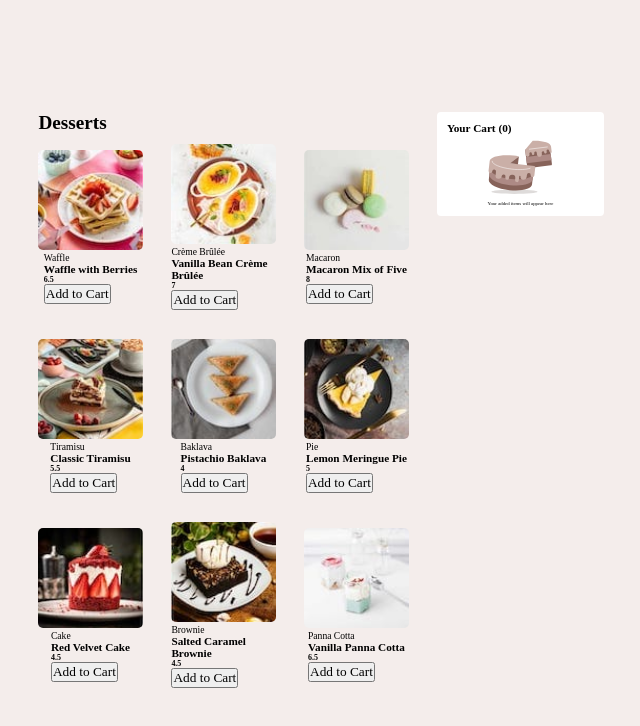
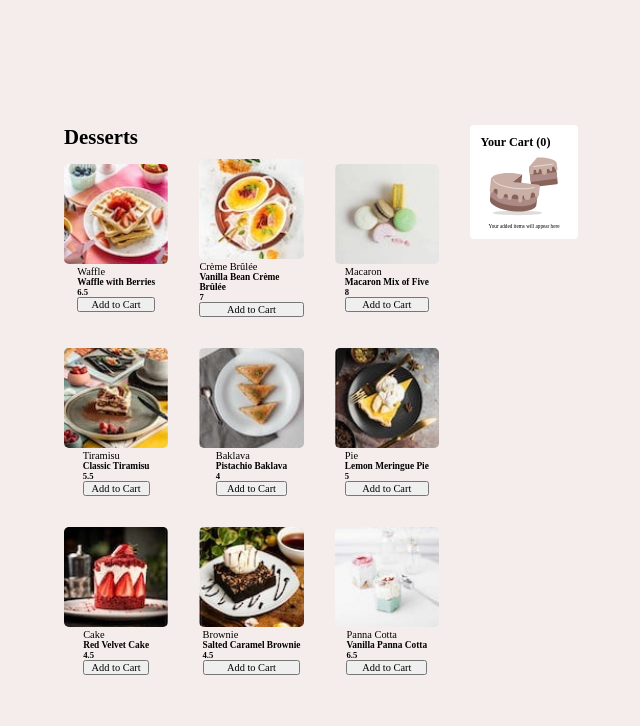
Before and after one commit to IamLordEmmzy/product-list, a plain HTML site: page index.html in a window 1280 px wide. Shown: the whole page, without its empty margins (319-959 px from the left). Drawn offline with Linux system fonts and the light colour scheme.

Commit message:
Update font size and adjust layout properties in CSS

```diff
--- a/style.css
+++ b/style.css
@@ -8,7 +8,7 @@
 }
 
 html {
-  font-size: 60%;
+  font-size: 65%;
   scroll-behavior: smooth;
 }
 
@@ -42,6 +42,7 @@ body {
   display: grid;
   grid-template-columns: repeat(3, 1fr);
   align-items: center;
+  justify-content: center;
   gap: 3rem;
 }
 
@@ -72,3 +73,12 @@ body {
 .appear p {
   font-size: 0.5rem;
 }
+
+.details h3 {
+  font-size: 0.9rem;
+}
+
+button {
+  font-size: 1rem;
+  width: 100%;
+}
```
